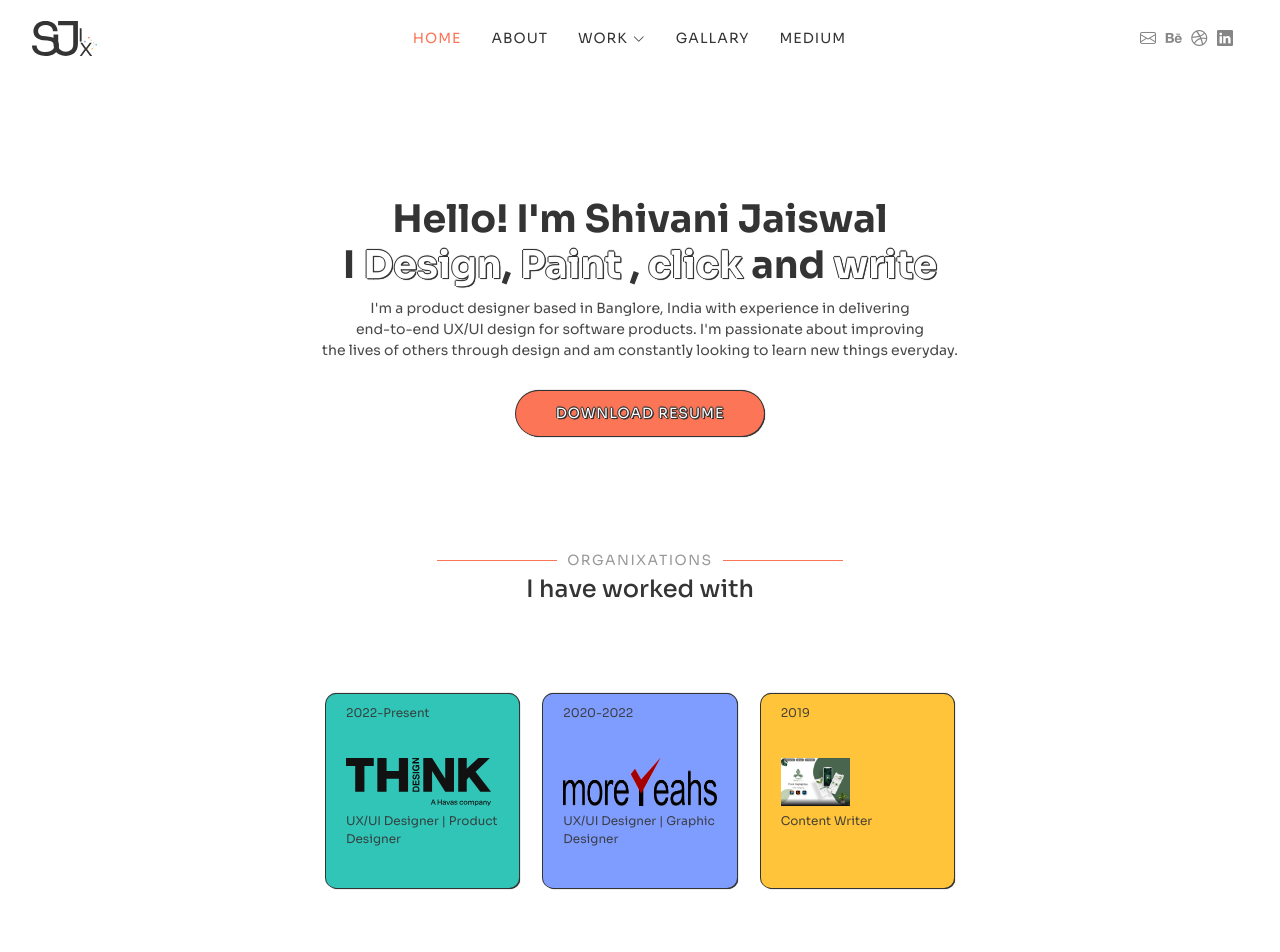
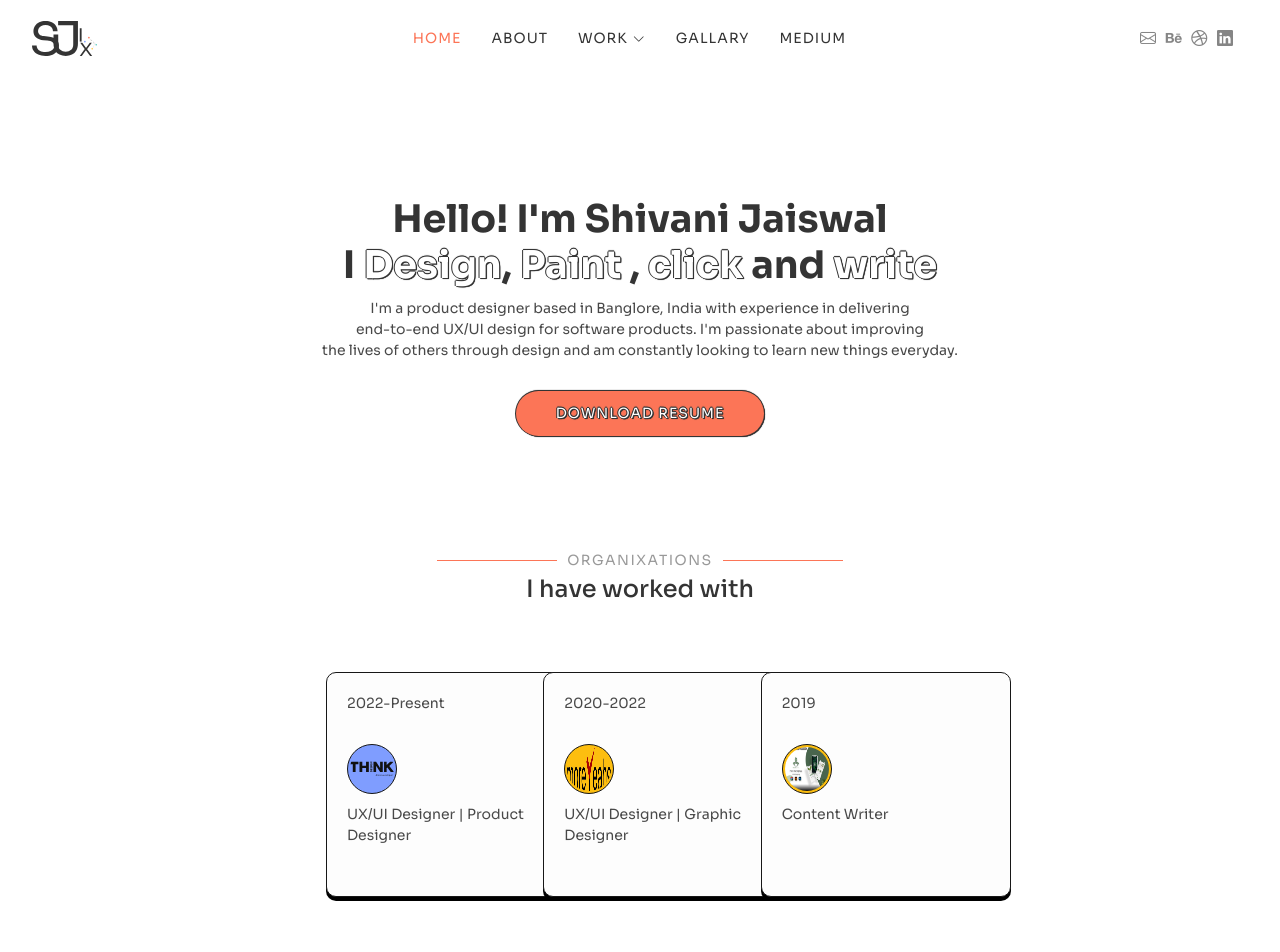
Before and after one commit to ShivaniJ557/Portfolio-Shivani-Jaiswal, a plain HTML site: page index.html in a window 1280 px wide. Shown: the top 952 px of the page. Drawn offline with Linux system fonts and the light colour scheme.

Commit message:
Update main.css

```diff
--- a/assets/css/main.css
+++ b/assets/css/main.css
@@ -773,38 +773,62 @@ p {
 /*--------------------------------------------------------------
 # Experience Section
 --------------------------------------------------------------*/
-h4{
-  margin-bottom: 30px;
-}
 .Space-for-cards{
   margin: 20px;
 }
 .experience-item{
+  border: 1px solid var(--Text-Main, #171717);
+  box-shadow: 0px 4px 0px 0px #000;
+  padding: 1.25rem;
+  color: color-mix(in srgb, var(--background-color), transparent 20%);
+  border-radius: 10px;
+  width: 250px;
+  background-color: #fdfdfd;
+  justify-content: space-between;
+}
+.experience-item h5{
+  font-weight: 700;
+}
+
+.experience img{
+  width: 50px;
+  height: 50px;
+  aspect-ratio: 1/1;
+  padding: 2px;
+  border: 0.5px solid var(--Text-Main, #171717);
+  border-radius: 30px;
+  margin-bottom: 10px;
+}
+.experience-1 img{
+  background: url(<path-to-image>) #7F9DFF 50% / cover no-repeat;
+}
+.experience-2 img{
+  background: url(<path-to-image>) #FDBE0F 50% / cover no-repeat;
+}
+.experience-3 img{
+  background: url(<path-to-image>) #FDBE0F 50% / cover no-repeat;
+}
+
+.experience .btn-projects{
+  color: var(--default-color);
+  background: #EDBA23;
+  font-weight: 600;
+  font-size: 10px;
+  display: inline-block;
+  padding: 4px 8px;
+  border-radius: 4px;
+  transition: 0.5s;
+  text-transform: uppercase;
+  letter-spacing: 1px;
+  border-radius: 20PX;
   box-shadow: 1px 1px #343434,
   0 -1px 1px #343434, 1px 1px 1px #343434,
   -1px 0 0 #343434, 1px 1px 0 #343434, 1px 0 0 #343434, 0 -1px 0 #343434;
-  padding: 10px 20px;
-  color: color-mix(in srgb, var(--background-color), transparent 20%);
-  border-radius: 10px;
-  justify-content: space-between;
+  margin-bottom: 10px;
 }
-.experience-1{
-  background-color: var(--accent-color1);
+.experience .btn-projects:hover{
+  background-color: color-mix(in srgb, #EDBA23 90%, BLACK 20%);
 }
-.experience-2{
-  background-color: var(--accent-color2);
-}
-.experience-3{
-  background-color: var(--accent-color3);
-}
-.experience img{
-  padding: 6px 0px;
-  height: 60PX;
-}
-.experience p{
-  font-size: 12px;
-}
-
 /*--------------------------------------------------------------
 # Project Section
 --------------------------------------------------------------*/
```
